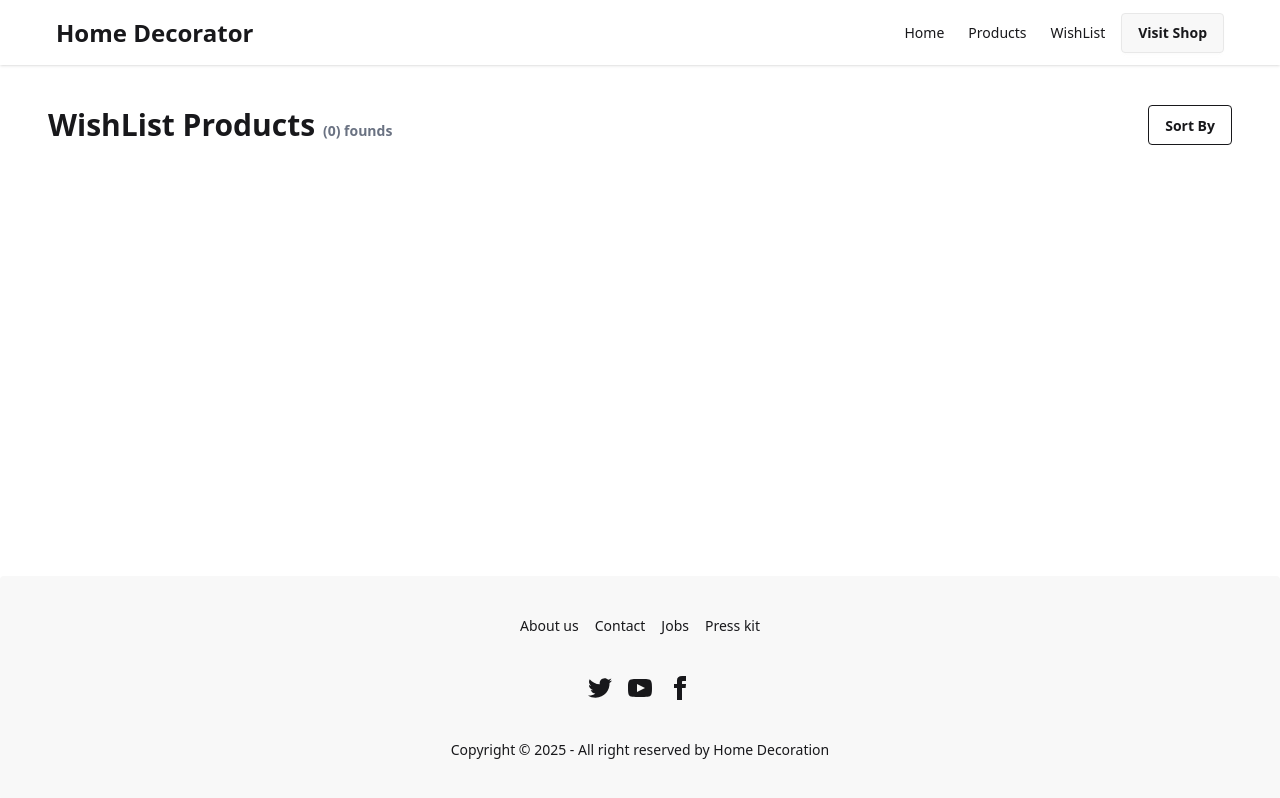
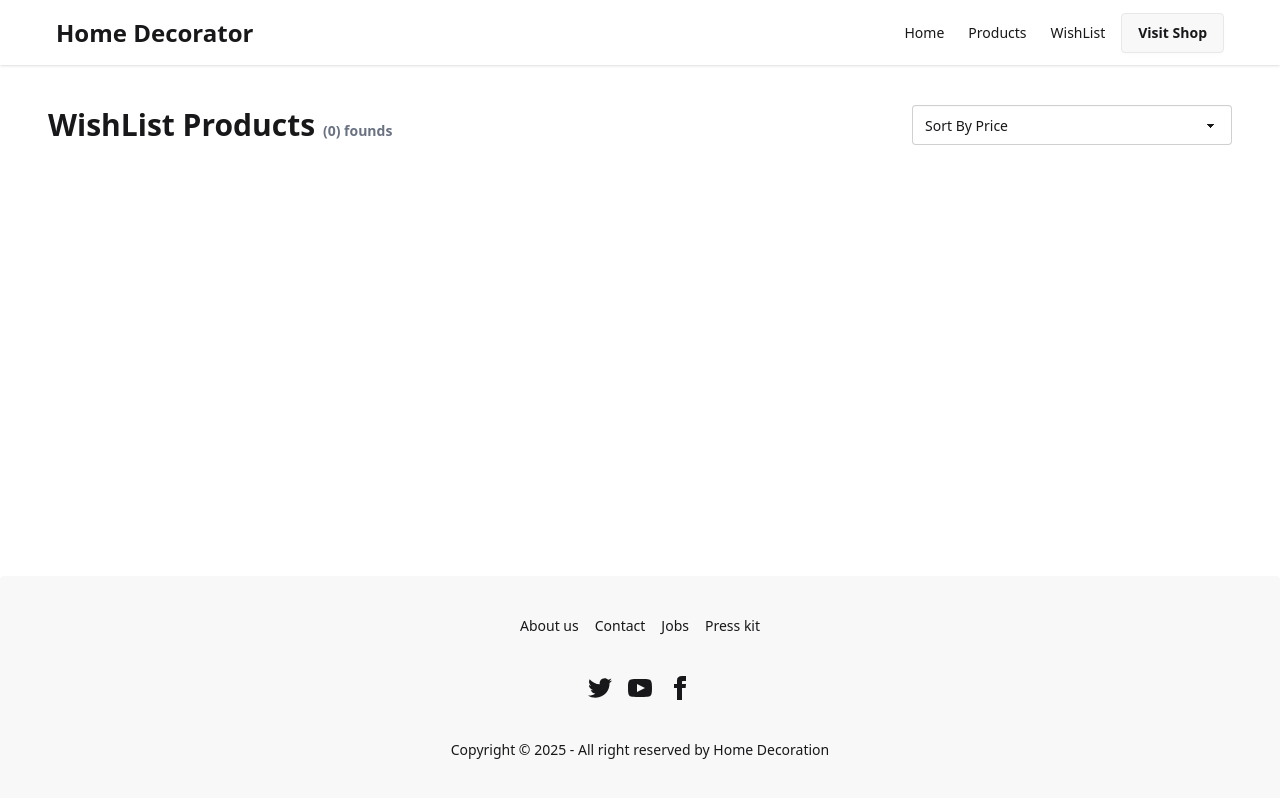
Before and after one commit to himel2535/home-decorator, a React (Vite) app: page /wishlist in a window 1280 px wide. Built offline with nearby package versions, Linux system fonts and the light colour scheme.

Commit message:
sorted by asc and dsc

```diff
--- a/src/Pages/WishList.jsx
+++ b/src/Pages/WishList.jsx
@@ -3,10 +3,22 @@
 const WishList = () => {
   const [wishlist, setWishlist] = useState([]);
 
+  const [sortOrder, setSortOrder] = useState("none");
+
   useEffect(() => {
     const savedList = JSON.parse(localStorage.getItem("wishlist"));
     if (savedList) setWishlist(savedList);
   }, []);
+
+  const sortedItem = (() => {
+    if (sortOrder === "price-asc") {
+      return [...wishlist].sort((a, b) => a.price - b.price);
+    } else if (sortOrder === "price-dsc") {
+      return [...wishlist].sort((a, b) => b.price - a.price);
+    } else {
+      return wishlist;
+    }
+  })();
 
   return (
     <div>
@@ -17,12 +29,22 @@
             ({wishlist.length}) founds
           </span>
         </h1>
-        <button className="btn btn-outline">Sort By</button>
+        <label className="form-control w-full max-w-xs">
+          <select
+            className="select select-bordered"
+            value={sortOrder}
+            onChange={(e) => setSortOrder(e.target.value)}
+          >
+            <option value="none">Sort By Price</option>
+            <option value="price-asc">Low-&gt;High</option>
+            <option value="price-dsc">High-&gt;Low</option>
+          </select>
+        </label>
       </div>
       <div className="grid grid-cols-1 md:grid-cols-2 lg:grid-cols-3 gap-5"></div>
 
       <div className="space-y-3">
-        {wishlist.map((p) => (
+        {sortedItem.map((p) => (
           <div className="card card-side bg-base-100 shadow-sm items-center">
             <figure>
               <img
```
